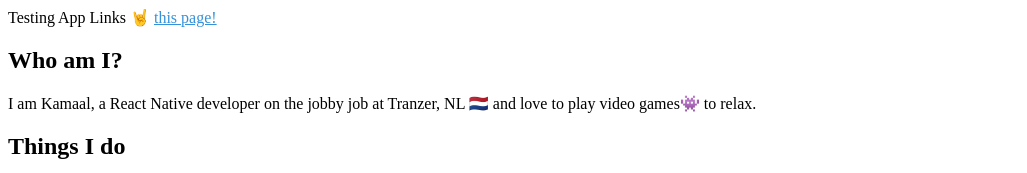
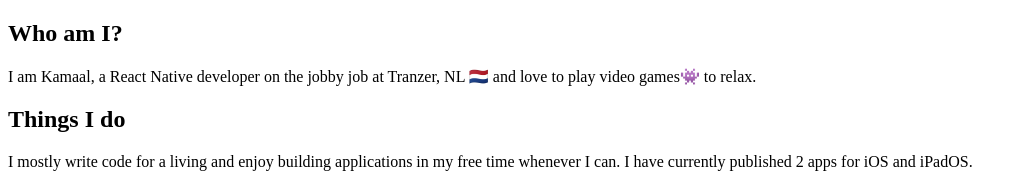
Before and after one commit to kamaal111/kamaal111.github.io, a Next.js app: page / in a window 1280 px wide. Shown: the top 173 px of the page, without its empty margins (0-1027 px from the left). Built offline with nearby package versions, Linux system fonts and the light colour scheme; no server answers.

Commit message:
Giving up on associated domains

```diff
--- a/next.config.js
+++ b/next.config.js
@@ -8,10 +8,6 @@ const debug = process.env.NODE_ENV !== 'production';
 module.exports = withCSS({
   exportPathMap: () => ({
     '/': { page: '/' },
-    '/colorselector': { page: '/colorselector' },
-    '/colorselector/edit': {
-      page: '/colorselector/edit',
-    },
   }),
   assetPrefix: !debug ? '/' : '',
 });
--- a/src/components/Home/Header.jsx
+++ b/src/components/Home/Header.jsx
@@ -1,7 +1,5 @@
 import React from 'react';
 import Head from 'next/head';
-
-import build from '../../../build.json';
 
 export default function Header() {
   return (
@@ -21,7 +19,6 @@ export default function Header() {
           ✨
         </span>
       </p>
-      <p>{`Build: ${build.build}`}</p>
     </Head>
   );
 }
--- a/src/components/Home/HomeContent.jsx
+++ b/src/components/Home/HomeContent.jsx
@@ -1,5 +1,4 @@
 import React from 'react';
-import Link from 'next/link';
 
 import About from './About';
 import Header from './Header';
@@ -7,15 +6,10 @@ import Footer from './Footer';
 import Projects from './projects/Projects';
 
 export default function HomeContent() {
-  const path = `/colorselector/edit?red=${100}&green=${120}&blue=${30}&alpha=${1}&colorName=${'some color'}`;
   return (
     <div className="container">
       <Header />
       <main>
-        {'Testing App Links 🤘 '}
-        <Link href={path} as={`${process.env.BACKEND_URL}${path}`}>
-          <a>this page!</a>
-        </Link>
         <About />
         <Projects />
       </main>
```
Also changed, not shown: 1 other file (tests, documents, lock files or other folders).
